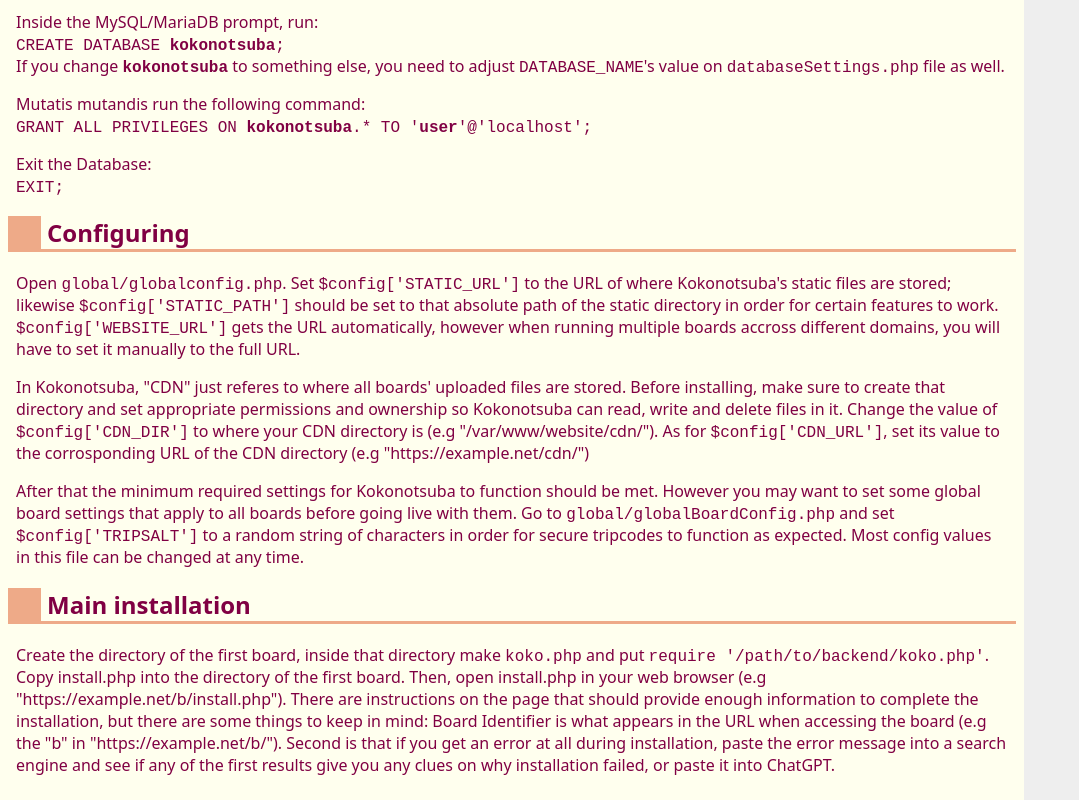
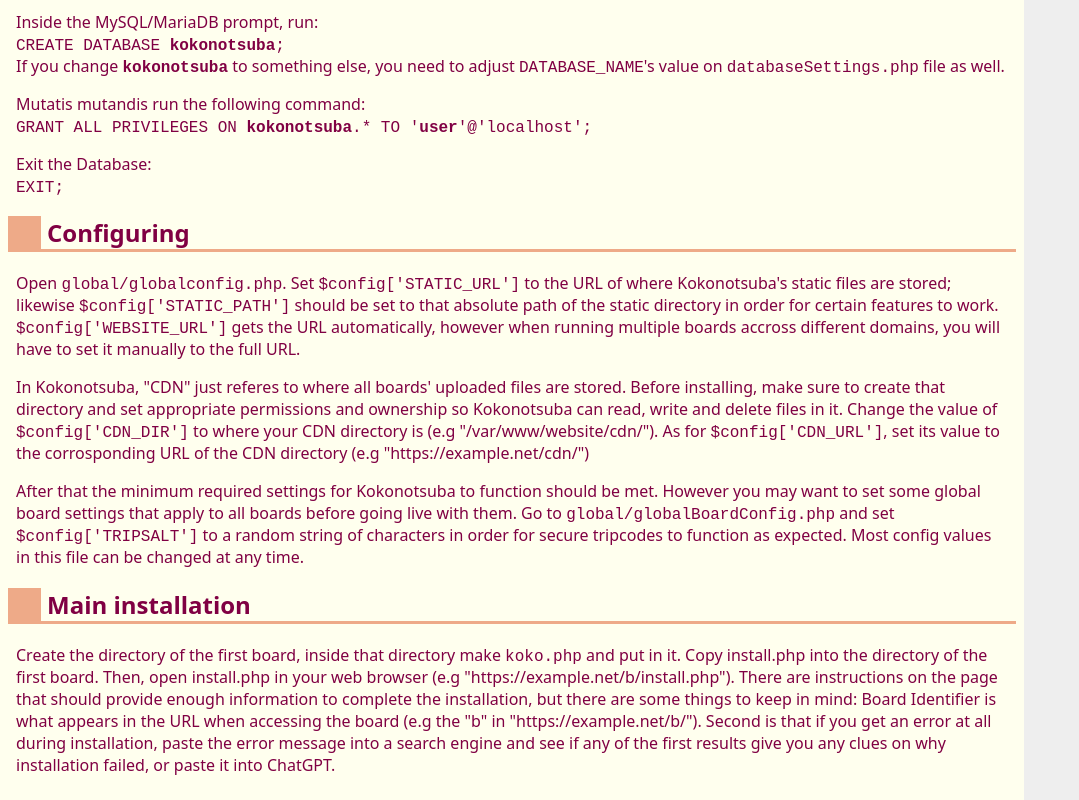
Before and after one commit to kokonotsuba/kokonotsuba.github.io, a plain HTML site: page setup.html in a window 1280 px wide. Shown: the part 1758-2558 px from the top of the page, without its empty margins (0-1079 px from the left). Drawn offline with Linux system fonts and the light colour scheme.

Commit message:
Update setup.html

```diff
--- a/setup.html
+++ b/setup.html
@@ -81,7 +81,7 @@
     <p>After that the minimum required settings for Kokonotsuba to function should be met. However you may want to set some global board settings that apply to all boards before going live with them. Go to <code>global/globalBoardConfig.php</code> and set <code>$config['TRIPSALT']</code> to a random string of characters in order for secure tripcodes to function as expected. Most config values in this file can be changed at any time.</p>
 
     <h2>Main installation</h2>
-    <p>Create the directory of the first board, inside that directory make <code>koko.php</code> and put <code>require '/path/to/backend/koko.php'</code>. Copy install.php into the directory of the first board. Then, open install.php in your web browser (e.g "https://example.net/b/install.php"). There are instructions on the page that should provide enough information to complete the installation, but there are some things to keep in mind: Board Identifier is what appears in the URL when accessing the board (e.g the "b" in "https://example.net/b/"). Second is that if you get an error at all during installation, paste the error message into a search engine and see if any of the first results give you any clues on why installation failed, or paste it into ChatGPT.</p>
+    <p>Create the directory of the first board, inside that directory make <code>koko.php</code> and put <code><?php require '/path/to/backend/koko.php'; ?></code> in it. Copy install.php into the directory of the first board. Then, open install.php in your web browser (e.g "https://example.net/b/install.php"). There are instructions on the page that should provide enough information to complete the installation, but there are some things to keep in mind: Board Identifier is what appears in the URL when accessing the board (e.g the "b" in "https://example.net/b/"). Second is that if you get an error at all during installation, paste the error message into a search engine and see if any of the first results give you any clues on why installation failed, or paste it into ChatGPT.</p>
 
 </main>
 </body>
```
